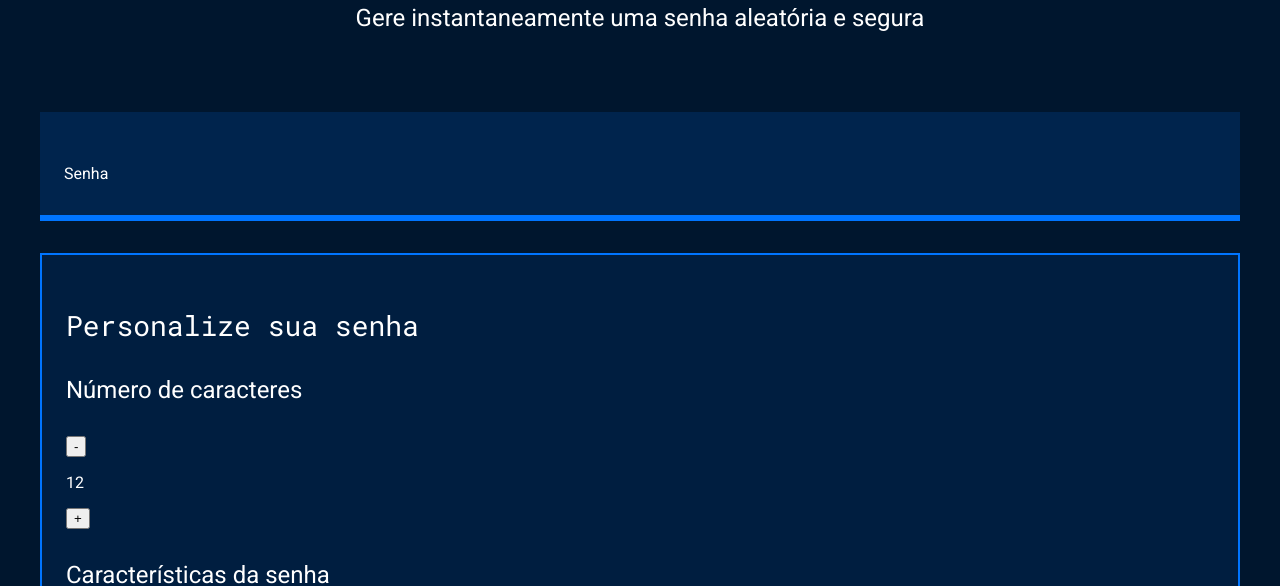
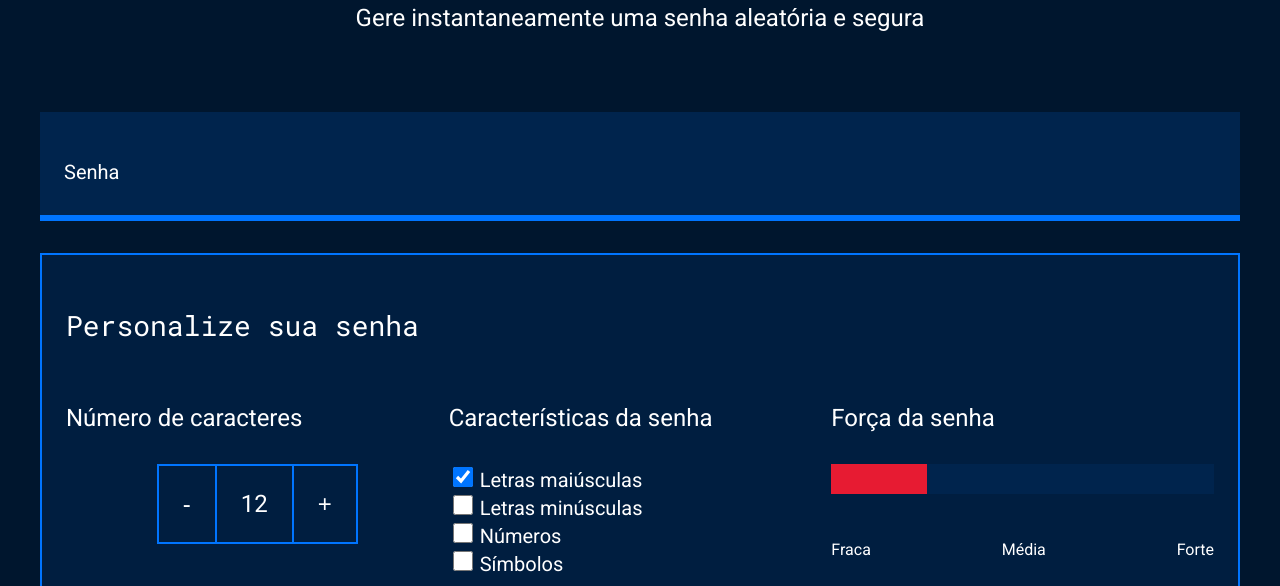
Before and after one commit to MoraesMatheusHenrique/Edith-3.2, a plain HTML site: page index.html in a window 1280 px wide. Shown: the part 214-800 px from the top of the page. Drawn offline with Linux system fonts and the light colour scheme; a script that the page names is missing.

Commit message:
Update style.css

```diff
--- a/style.css
+++ b/style.css
@@ -74,3 +74,79 @@ body{
 .parametro-senha__titulo{
     font-size:24px;
 }
+
+.parametro-coluna__senha{
+    display: flex;
+    flex-direction: column;
+    justify-content: center;
+}
+.parametro-senha{
+    width: 50%;
+    margin: 0 auto;
+}
+
+.parametro-senha-botoes{
+    display: flex;
+    justify-content: center;
+}
+
+.parametro-senha__botao{
+    background-color: var(--fundo-texto);
+    color: var(--branco);
+    border: 2px solid var(--borda);
+    padding: 24px;
+    font-size: 24px;
+    cursor: pointer;
+}
+.parametro-senha__texto{
+    padding: 24px;
+    border-top: 2px solid var(--borda);
+    border-bottom: 2px solid var(--borda);
+    margin: 0;
+    font-size: 24px;
+}
+
+label{
+    font-size: 20px;
+}
+
+.checkbox{
+    width: 20px;
+    height: 20px;
+    cursor: pointer;
+}
+
+.barra{
+    background-color: var(--fundo-senha);
+    height: 30px;
+    width: 100%;
+}
+.forca{
+    height: 30px;
+    position: relative;
+    bottom: 30px;
+}
+.fraca{
+    width: 25%;
+    background-color: #E71B32;
+}
+.media{
+    background-color: #FAF408;
+    width: 50%;
+}
+.forte{
+    background-color: #00FF85;
+    width: 100%;
+}
+
+.parametro-senha-textos{
+    display: flex;
+    justify-content: space-between;
+}
+
+
+@media screen and (min-width: 768px) {
+    .parametro-coluna__senha{
+        flex-direction: row;
+    }
+}
```
